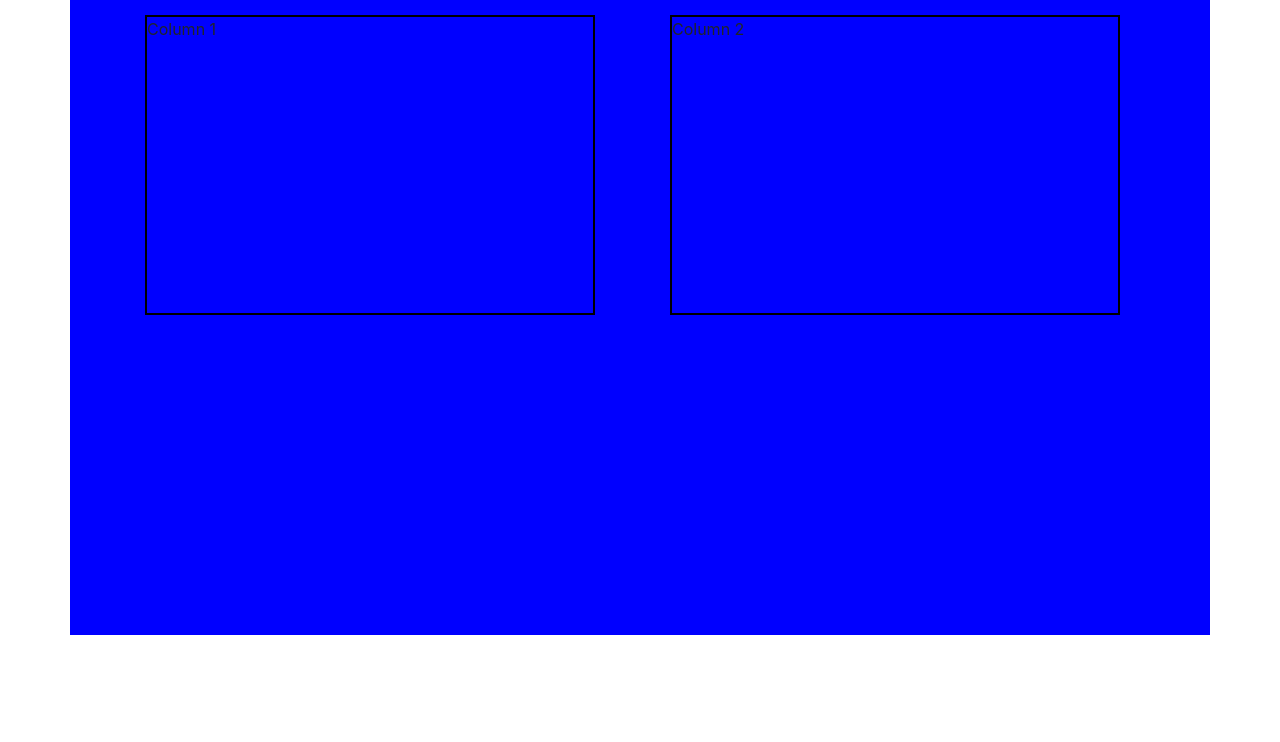
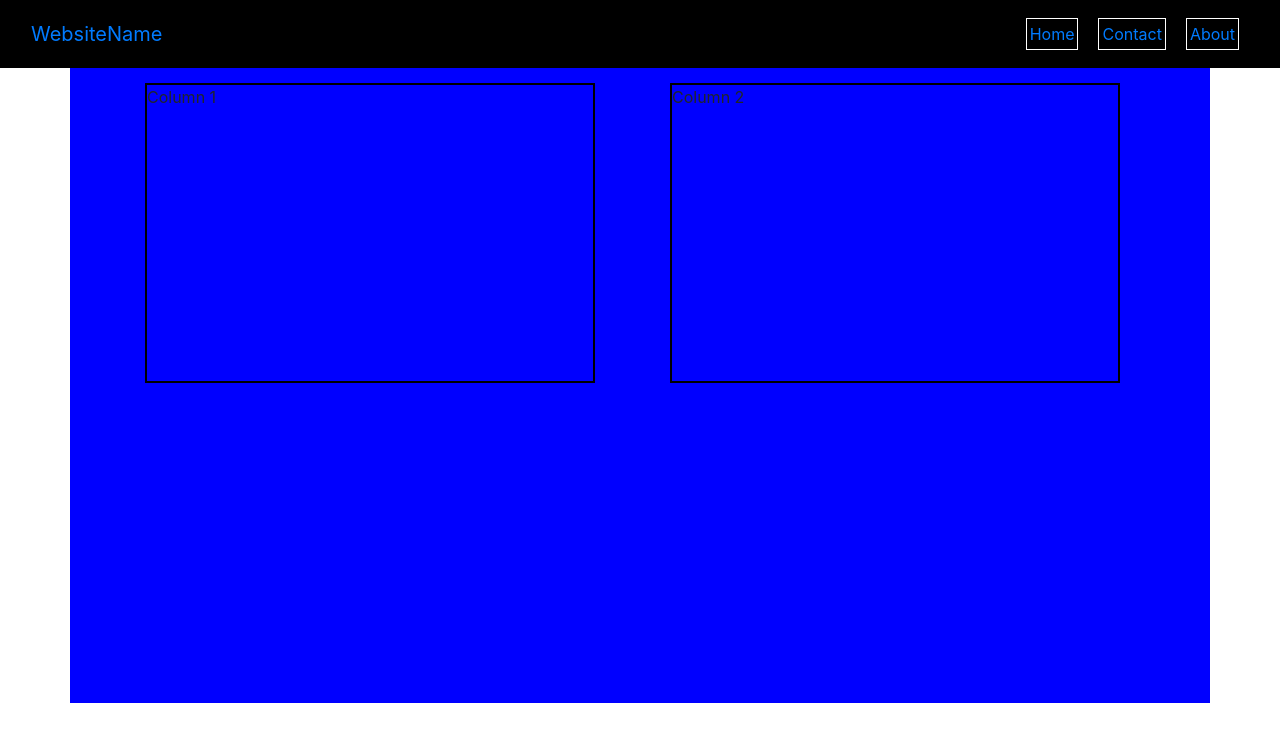
Before and after one commit to LeonardoMarquez/collab-practice-1, a plain HTML site: page index.html in a window 1280 px wide. Drawn offline with Linux system fonts and the light colour scheme.

Commit message:
copied both repos

```diff
--- a/css/styles.css
+++ b/css/styles.css
@@ -1,3 +1,13 @@
+/* Bootstrap NavBar: */
+.navbar{
+    background-color: black;
+}
+.active, .contact, .about{
+    margin: 10px;
+    padding: 3px;
+    border: 1px white solid;
+}
+/* Container w/ 2 columns */
 .container{
     height: 635px;
     background-color: blue;
--- a/index.html
+++ b/index.html
@@ -9,6 +9,20 @@
     <link rel="stylesheet" href="css/styles.css">
 </head>
 <body>
+    <!--Bootstrap NavBar:-->
+    <nav class="navbar navbar-expand-lg">
+        <div class="container-fluid">
+            <div class="navbar-header">
+                <a class="navbar-brand" href="#">WebsiteName</a>
+            </div>
+            <ul class="nav navbar-nav">
+                <li class="active"><a href="#">Home</a></li>
+                <li class="contact"><a href="#">Contact</a></li>
+                <li class="about"><a href="#">About</a></li>
+            </ul>
+        </div>
+
+    </nav>
     <!--Container w/ 2 columns-->
     <div class="container">
         <div class="row">
```
